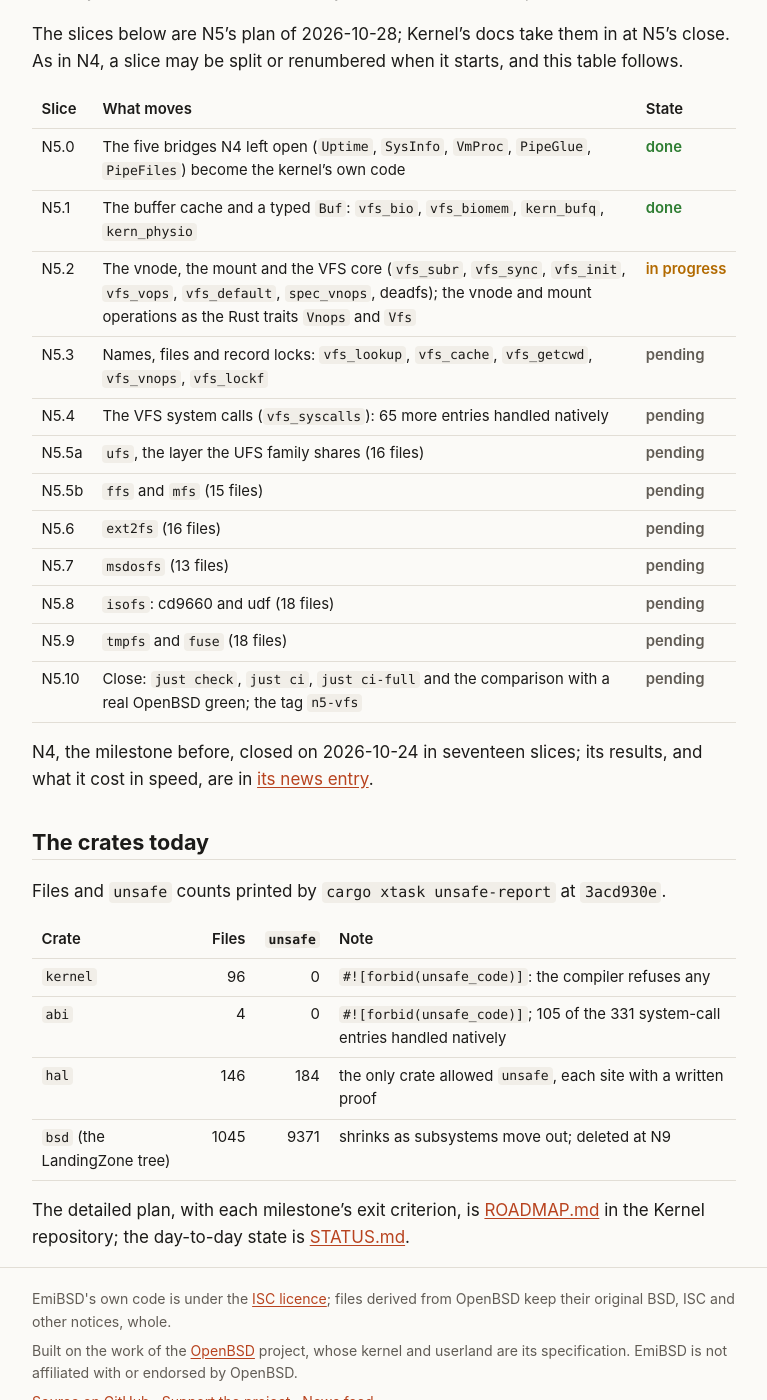
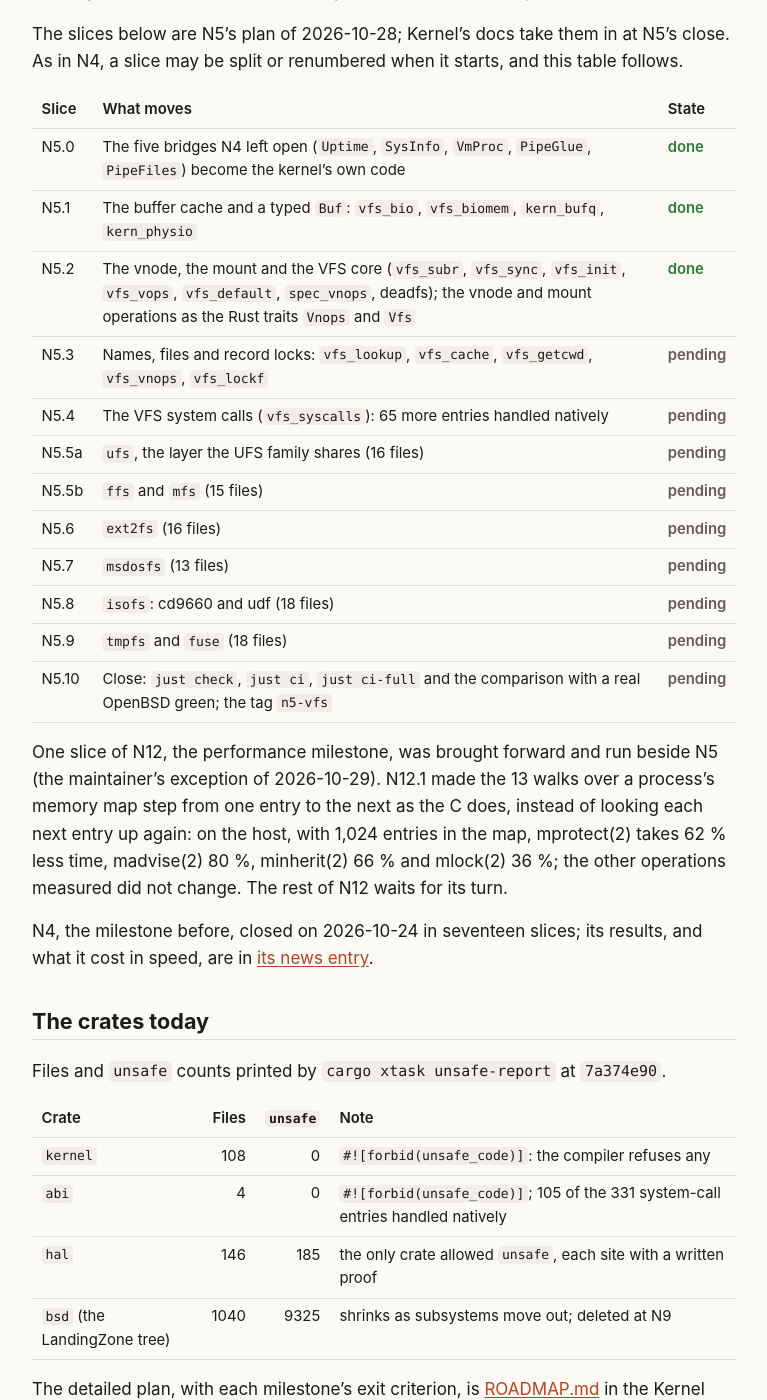
Before and after one commit to EmiBSD/Portal, a Jekyll site: the page built from status.md, in a window 1280 px wide and 1400 px high, scrolled down 1920 px. Shown: the whole window, without its empty margins (256-1023 px from the left). Built offline with Jekyll 4.4.1, drawn with Linux system fonts in a browser that asks for light colours; some of the changed text lies outside the part shown.

Commit message:
status: N5.2 done, N12.1 brought forward; figures at Kernel 7a374e90
Co-Authored-By: Claude Opus 5.5 <noreply@anthropic.com>

```diff
--- a/_data/news.json
+++ b/_data/news.json
@@ -1,4 +1,6 @@
 [
+  {"date": "2026-10-29T21:09:23-03:00", "repo": "Kernel", "title": "N5.2 done: the vnode, the mount and the VFS core are the kernel's", "url": "https://github.com/EmiBSD/Kernel/commit/7a374e90"},
+  {"date": "2026-10-29T19:16:27-03:00", "repo": "Kernel", "title": "N12.1 done, brought forward: the memory map's walks at the C's cost", "url": "https://github.com/EmiBSD/Kernel/commit/a3743945"},
   {"date": "2026-10-29T08:41:57-03:00", "repo": "Kernel", "title": "N5.1 done: the buffer cache, the disk queues and physio are the kernel's", "url": "https://github.com/EmiBSD/Kernel/commit/3acd930e"},
   {"date": "2026-10-28T22:34:33-03:00", "repo": "Kernel", "title": "N5.0 done: the five bridges N4 left are the kernel's own code", "url": "https://github.com/EmiBSD/Kernel/commit/fd8e62a8"},
   {"date": "2026-10-23T23:21:53-03:00", "repo": "Kernel", "title": "N4.8d done: kernel page-table isolation on arm64", "url": "https://github.com/EmiBSD/Kernel/commit/b38843cf"},
--- a/_data/status.json
+++ b/_data/status.json
@@ -1,12 +1,12 @@
 {
-  "commit": "3acd930e",
+  "commit": "7a374e90",
   "date": "2026-10-29",
-  "at": "N5.1, the second slice of N5",
+  "at": "N5.2, the third slice of N5",
   "crates": [
-    {"name": "kernel", "files": 96, "unsafe": 0, "note": "`#![forbid(unsafe_code)]`: the compiler refuses any"},
+    {"name": "kernel", "files": 108, "unsafe": 0, "note": "`#![forbid(unsafe_code)]`: the compiler refuses any"},
     {"name": "abi", "files": 4, "unsafe": 0, "note": "`#![forbid(unsafe_code)]`; 105 of the 331 system-call entries handled natively"},
-    {"name": "hal", "files": 146, "unsafe": 184, "note": "the only crate allowed `unsafe`, each site with a written proof"},
-    {"name": "bsd", "label": "the LandingZone tree", "files": 1045, "unsafe": 9371, "note": "shrinks as subsystems move out; deleted at N9"}
+    {"name": "hal", "files": 146, "unsafe": 185, "note": "the only crate allowed `unsafe`, each site with a written proof"},
+    {"name": "bsd", "label": "the LandingZone tree", "files": 1040, "unsafe": 9325, "note": "shrinks as subsystems move out; deleted at N9"}
   ],
   "milestones": [
     {"name": "N0", "title": "Bootstrap", "scope": "lineage records, tooling, the `unsafe` budget, the baseline", "date": "2026-10-09T04:31:58-03:00", "url": "https://github.com/EmiBSD/Kernel/releases/tag/n0-bootstrap"},
@@ -21,14 +21,14 @@
     {"name": "N9", "title": "Close", "scope": "the last of the LandingZone tree deleted, on arm64"},
     {"name": "N10", "title": "amd64", "scope": "the frozen amd64 tree brought up to date, and ntfs with it"},
     {"name": "N11", "title": "Verification", "scope": "semantic `unsafe` count, idiomaticity scoring, OpenBSD's regress suite"},
-    {"name": "N12", "title": "Performance", "scope": "the slowdowns left open after N3, on both architectures"}
+    {"name": "N12", "title": "Performance", "scope": "the slowdowns left open after N3, on both architectures", "state": "started early"}
   ],
   "next": {
     "name": "N5",
     "slices": [
       {"slice": "N5.0", "what": "The five bridges N4 left open (`Uptime`, `SysInfo`, `VmProc`, `PipeGlue`, `PipeFiles`) become the kernel's own code", "state": "done"},
       {"slice": "N5.1", "what": "The buffer cache and a typed `Buf`: `vfs_bio`, `vfs_biomem`, `kern_bufq`, `kern_physio`", "state": "done"},
-      {"slice": "N5.2", "what": "The vnode, the mount and the VFS core (`vfs_subr`, `vfs_sync`, `vfs_init`, `vfs_vops`, `vfs_default`, `spec_vnops`, deadfs); the vnode and mount operations as the Rust traits `Vnops` and `Vfs`", "state": "in progress"},
+      {"slice": "N5.2", "what": "The vnode, the mount and the VFS core (`vfs_subr`, `vfs_sync`, `vfs_init`, `vfs_vops`, `vfs_default`, `spec_vnops`, deadfs); the vnode and mount operations as the Rust traits `Vnops` and `Vfs`", "state": "done"},
       {"slice": "N5.3", "what": "Names, files and record locks: `vfs_lookup`, `vfs_cache`, `vfs_getcwd`, `vfs_vnops`, `vfs_lockf`"},
       {"slice": "N5.4", "what": "The VFS system calls (`vfs_syscalls`): 65 more entries handled natively"},
       {"slice": "N5.5a", "what": "`ufs`, the layer the UFS family shares (16 files)"},
--- a/status.md
+++ b/status.md
@@ -35,7 +35,7 @@ Each line is checked by a scripted QEMU boot, the smoke tests, at every mileston
 | Milestone | Scope | State |
 |---|---|---|
 {%- for m in s.milestones %}
-| {{ m.name }} {{ m.title }} | {{ m.scope }} | {% if m.date %}<span class="state state-done">done</span> {{ m.date | slice: 0, 10 }}{% elsif m.state == "in progress" %}<span class="state state-wip">in progress</span>{% else %}<span class="state state-todo">pending</span>{% endif %} |
+| {{ m.name }} {{ m.title }} | {{ m.scope }} | {% if m.date %}<span class="state state-done">done</span> {{ m.date | slice: 0, 10 }}{% elsif m.state %}<span class="state state-wip">{{ m.state }}</span>{% else %}<span class="state state-todo">pending</span>{% endif %} |
 {%- endfor %}
 
 ## {{ s.next.name }}, the milestone in progress
@@ -58,6 +58,13 @@ N4, a slice may be split or renumbered when it starts, and this table follows.
 | {{ sl.slice }} | {{ sl.what }} | {% if sl.state == "done" %}<span class="state state-done">done</span>{% elsif sl.state == "in progress" %}<span class="state state-wip">in progress</span>{% else %}<span class="state state-todo">pending</span>{% endif %} |
 {%- endfor %}
 
+One slice of N12, the performance milestone, was brought forward and run beside N5 (the
+maintainer's exception of 2026-10-29). N12.1 made the 13 walks over a process's memory map step
+from one entry to the next as the C does, instead of looking each next entry up again: on the
+host, with 1,024 entries in the map, mprotect(2) takes 62 % less time, madvise(2) 80 %,
+minherit(2) 66 % and mlock(2) 36 %; the other operations measured did not change. The rest of
+N12 waits for its turn.
+
 N4, the milestone before, closed on 2026-10-24 in seventeen slices; its results, and what it
 cost in speed, are in [its news entry]({{ '/news/2026/10/24/n4-met/' | relative_url }}).
 
```
